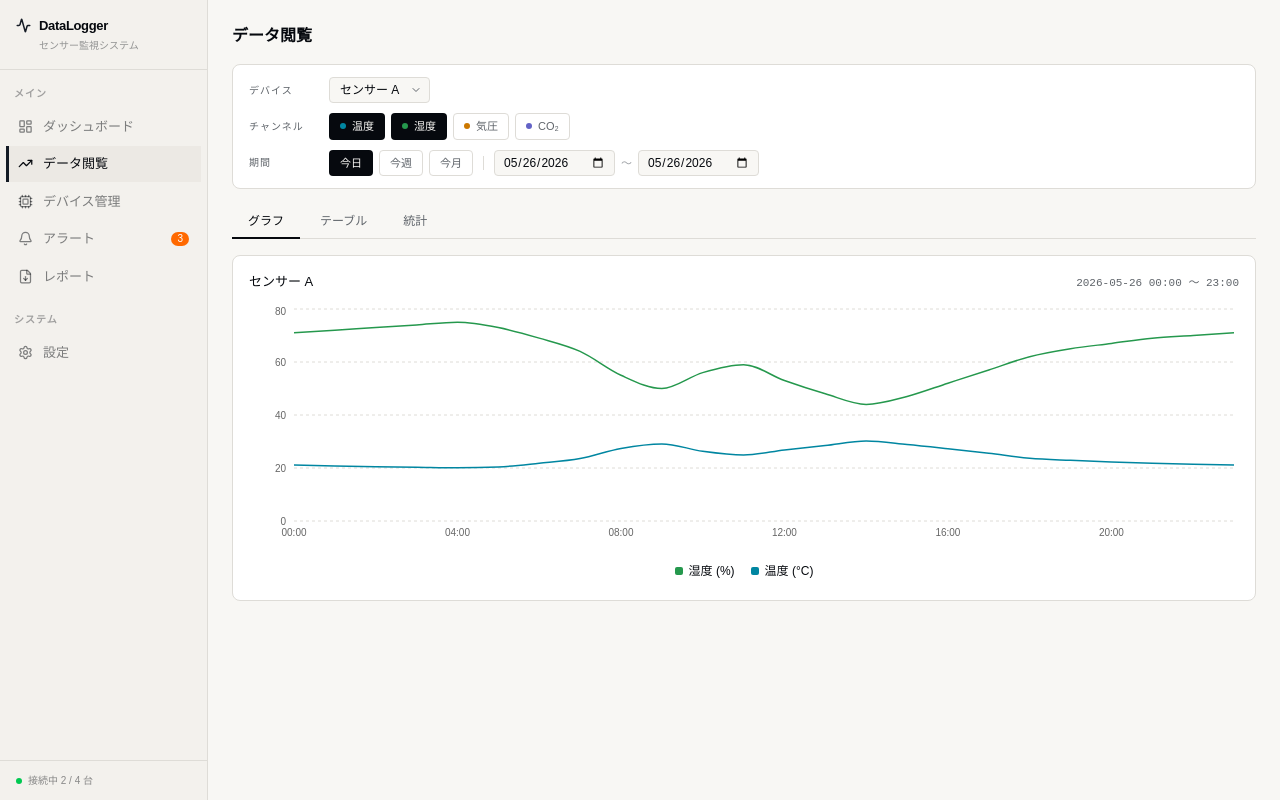
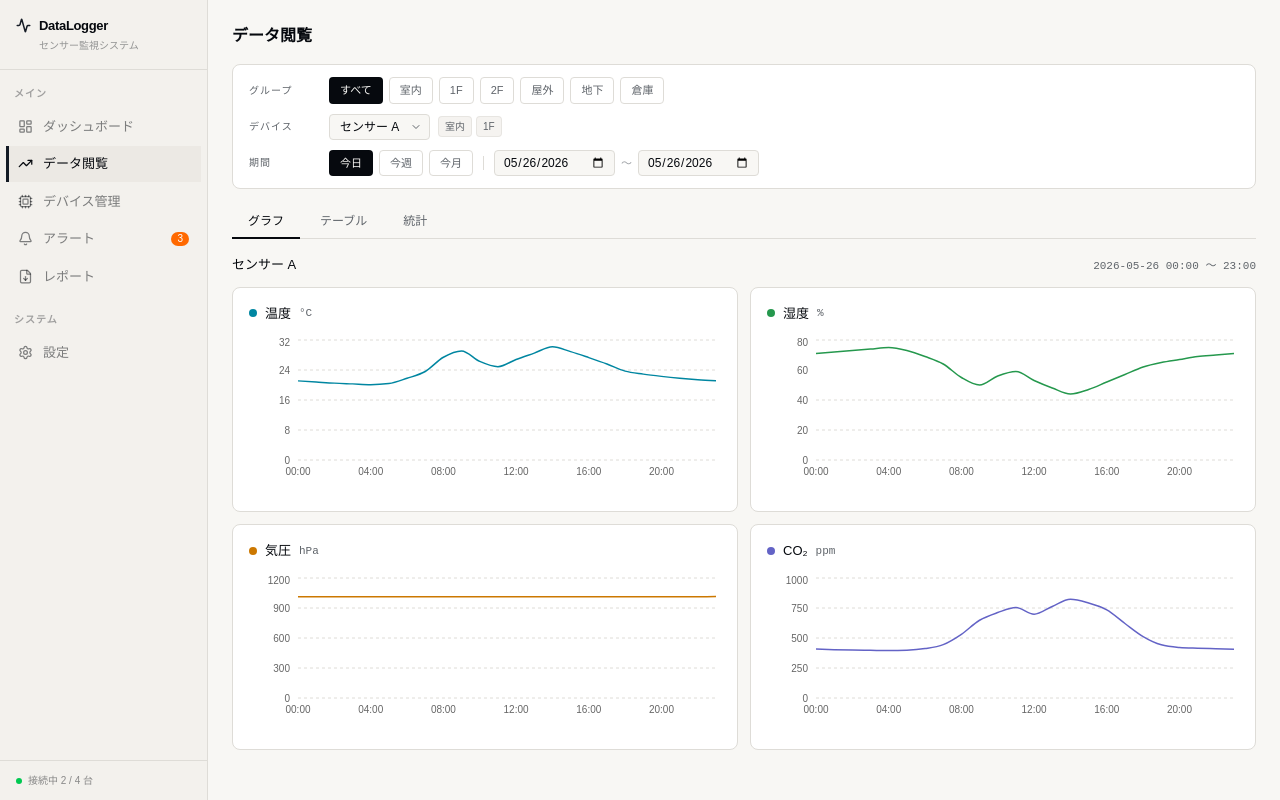
Before and after one commit to mitsuiJao/dashboard, a React (Vite) app: page / in a window 1280 px wide. Both pictures are taken after a click on the button "データ閲覧". Built offline with nearby package versions, Linux system fonts and the light colour scheme.

Commit message:
graph bunri

```diff
--- a/data/devices.json
+++ b/data/devices.json
@@ -8,6 +8,7 @@
     "status": "online",
     "lastComm": "2026-05-26 14:32:05",
     "lastCommRelative": "2分前",
+    "tags": ["室内", "1F"],
     "channels": [
       { "name": "温度",  "unit": "°C",  "min": 0,   "max": 50   },
       { "name": "湿度",  "unit": "%",   "min": 0,   "max": 100  },
@@ -29,6 +30,7 @@
     "status": "online",
     "lastComm": "2026-05-26 14:30:12",
     "lastCommRelative": "5分前",
+    "tags": ["室内", "2F"],
     "channels": [
       { "name": "温度", "unit": "°C",  "min": 0,   "max": 50   },
       { "name": "湿度", "unit": "%",   "min": 0,   "max": 100  },
@@ -48,6 +50,7 @@
     "status": "offline",
     "lastComm": "2026-05-26 12:15:33",
     "lastCommRelative": "2時間前",
+    "tags": ["屋外"],
     "channels": [
       { "name": "温度", "unit": "°C",  "min": -20, "max": 60  },
       { "name": "湿度", "unit": "%",   "min": 0,   "max": 100 },
@@ -69,6 +72,7 @@
     "status": "error",
     "lastComm": "2026-05-26 14:01:45",
     "lastCommRelative": "30分前",
+    "tags": ["地下", "倉庫"],
     "channels": [
       { "name": "温度", "unit": "°C", "min": 0, "max": 50  },
       { "name": "湿度", "unit": "%",  "min": 0, "max": 100 }
--- a/src/pages/DataView.tsx
+++ b/src/pages/DataView.tsx
@@ -4,8 +4,6 @@ import {
   ChartContainer,
   ChartTooltip,
   ChartTooltipContent,
-  ChartLegend,
-  ChartLegendContent,
 } from "@/components/ui/chart"
 import type { ChartConfig } from "@/components/ui/chart"
 import { Button } from "@/components/ui/button"
@@ -40,7 +38,15 @@ const ALL_CHANNELS = [
   { key: "rainfall",  label: "雨量",  unit: "mm",  chartIdx: 4 },
 ]
 
-const DEVICES = devicesJson.map(d => d.name)
+const chartConfig: ChartConfig = {
+  temp:      { label: "温度 (°C)",   color: "var(--chart-1)" },
+  humidity:  { label: "湿度 (%)",    color: "var(--chart-2)" },
+  pressure:  { label: "気圧 (hPa)", color: "var(--chart-3)" },
+  co2:       { label: "CO₂ (ppm)", color: "var(--chart-5)" },
+  windSpeed: { label: "風速 (m/s)", color: "var(--chart-3)" },
+  rainfall:  { label: "雨量 (mm)",  color: "var(--chart-4)" },
+}
+
 const PAGE_SIZE = 10
 
 const pillClass = (active: boolean) =>
@@ -50,21 +56,35 @@ const pillClass = (active: boolean) =>
       : "border-border text-muted-foreground hover:text-foreground hover:border-foreground/40"
   }`
 
-const chartConfig: ChartConfig = {
-  temp:      { label: "温度 (°C)",   color: "var(--chart-1)" },
-  humidity:  { label: "湿度 (%)",    color: "var(--chart-2)" },
-  pressure:  { label: "気圧 (hPa)", color: "var(--chart-3)" },
-  co2:       { label: "CO₂ (ppm)", color: "var(--chart-5)" },
-  windSpeed: { label: "風速 (m/s)", color: "var(--chart-3)" },
-  rainfall:  { label: "雨量 (mm)",  color: "var(--chart-4)" },
-}
+// Collect all unique tags across devices
+const ALL_TAGS = Array.from(
+  new Set(devicesJson.flatMap(d => (d as typeof d & { tags?: string[] }).tags ?? []))
+)
 
 export default function DataView() {
   const [activeTab, setActiveTab] = useState<"graph" | "table" | "stats">("graph")
+  const [selectedTag, setSelectedTag] = useState<string | null>(null)
   const [selectedDevice, setSelectedDevice] = useState<string>("センサー A")
-  const [selectedChannels, setSelectedChannels] = useState<string[]>(["temp", "humidity"])
   const [selectedPeriod, setSelectedPeriod] = useState<"今日" | "今週" | "今月">("今日")
   const [tablePage, setTablePage] = useState(0)
+
+  // Devices filtered by selected tag
+  const filteredDevices = useMemo(() => {
+    if (!selectedTag) return devicesJson.map(d => d.name)
+    return devicesJson
+      .filter(d => ((d as typeof d & { tags?: string[] }).tags ?? []).includes(selectedTag))
+      .map(d => d.name)
+  }, [selectedTag])
+
+  // When tag filter changes, reset device if current one isn't in filtered list
+  useEffect(() => {
+    if (!filteredDevices.includes(selectedDevice)) {
+      setSelectedDevice(filteredDevices[0] ?? "センサー A")
+    }
+  }, [filteredDevices, selectedDevice])
+
+  const currentDevice = devicesJson.find(d => d.name === selectedDevice)
+  const currentTags = (currentDevice as typeof currentDevice & { tags?: string[] })?.tags ?? []
 
   const currentReading = readingsMap[selectedDevice]
   const graphData      = currentReading?.data ?? []
@@ -77,21 +97,11 @@ export default function DataView() {
   const CHANNELS = ALL_CHANNELS.filter(c => availableKeys.includes(c.key))
 
   useEffect(() => {
-    setSelectedChannels(prev => {
-      const kept = prev.filter(c => availableKeys.includes(c))
-      return kept.length > 0 ? kept : availableKeys.slice(0, 2)
-    })
     setTablePage(0)
-  }, [selectedDevice, availableKeys])
-
-  function toggleChannel(c: string) {
-    setSelectedChannels(prev => prev.includes(c) ? prev.filter(x => x !== c) : [...prev, c])
-  }
+  }, [selectedDevice])
 
   const totalPages = Math.ceil(graphData.length / PAGE_SIZE)
   const pageRows   = graphData.slice(tablePage * PAGE_SIZE, (tablePage + 1) * PAGE_SIZE)
-
-  const activeGraphChannels = ALL_CHANNELS.filter(c => selectedChannels.includes(c.key) && availableKeys.includes(c.key))
 
   return (
     <div className="p-6 space-y-4">
@@ -99,38 +109,60 @@ export default function DataView() {
 
       {/* Filter bar */}
       <div className="border border-border rounded-lg bg-card px-4 py-3 space-y-2.5">
+
+        {/* Group tag filter */}
+        <div className="flex items-center gap-3">
+          <span className="text-[10px] text-muted-foreground font-medium uppercase tracking-widest w-[68px] flex-shrink-0">グループ</span>
+          <div className="flex gap-1.5 flex-wrap">
+            <button
+              onClick={() => setSelectedTag(null)}
+              className={pillClass(selectedTag === null)}
+            >
+              すべて
+            </button>
+            {ALL_TAGS.map(tag => (
+              <button
+                key={tag}
+                onClick={() => setSelectedTag(prev => prev === tag ? null : tag)}
+                className={pillClass(selectedTag === tag)}
+              >
+                {tag}
+              </button>
+            ))}
+          </div>
+        </div>
+
+        {/* Device selector */}
         <div className="flex items-center gap-3">
           <span className="text-[10px] text-muted-foreground font-medium uppercase tracking-widest w-[68px] flex-shrink-0">デバイス</span>
+          <div className="flex items-center gap-2">
             <div className="relative">
               <select
                 value={selectedDevice}
                 onChange={e => setSelectedDevice(e.target.value)}
                 className="appearance-none text-xs border border-border rounded px-2.5 py-1 pr-7 bg-background focus:outline-none focus:ring-1 focus:ring-ring cursor-pointer"
               >
-              {DEVICES.map(d => (
+                {filteredDevices.map(d => (
                   <option key={d} value={d}>{d}</option>
                 ))}
               </select>
               <ChevronDown size={12} className="absolute right-2 top-1/2 -translate-y-1/2 pointer-events-none text-muted-foreground" />
             </div>
-        </div>
-
-        <div className="flex items-center gap-3">
-          <span className="text-[10px] text-muted-foreground font-medium uppercase tracking-widest w-[68px] flex-shrink-0">チャンネル</span>
-          <div className="flex gap-1.5">
-            {CHANNELS.map(c => (
-              <button
-                key={c.key}
-                onClick={() => toggleChannel(c.key)}
-                className={`${pillClass(selectedChannels.includes(c.key))} flex items-center gap-1.5`}
+            {/* Current device tags */}
+            <div className="flex gap-1">
+              {currentTags.map(tag => (
+                <span
+                  key={tag}
+                  className="text-[10px] px-1.5 py-0.5 rounded border border-border/60 bg-muted/60 text-muted-foreground"
                 >
-                <span className="w-1.5 h-1.5 rounded-full flex-shrink-0" style={{ backgroundColor: `var(--chart-${c.chartIdx})` }} />
-                {c.label}
-              </button>
+                  {tag}
+                </span>
               ))}
             </div>
           </div>
+        </div>
 
+        {/* Period */}
         <div className="flex items-center gap-3">
           <span className="text-[10px] text-muted-foreground font-medium uppercase tracking-widest w-[68px] flex-shrink-0">期間</span>
           <div className="flex items-center gap-1.5">
@@ -169,27 +201,60 @@ export default function DataView() {
         </div>
 
         <div className="pt-4">
+          {/* Graph tab — one chart per channel */}
           {activeTab === "graph" && (
-            <div className="border border-border rounded-lg p-4 bg-card">
-              <div className="flex items-baseline justify-between mb-3">
+            <div className="space-y-3">
+              <div className="flex items-baseline justify-between">
                 <p className="text-[13px] font-medium">{selectedDevice}</p>
                 <p className="text-[11px] text-muted-foreground font-mono">{currentReading?.date}  00:00 〜 23:00</p>
               </div>
-              <ChartContainer config={chartConfig} className="aspect-auto h-[280px]">
+              <div className="grid grid-cols-1 xl:grid-cols-2 gap-3">
+                {CHANNELS.map(c => {
+                  const cfg: ChartConfig = { [c.key]: chartConfig[c.key] }
+                  return (
+                    <div key={c.key} className="border border-border rounded-lg p-4 bg-card">
+                      <div className="flex items-center gap-2 mb-3">
+                        <span
+                          className="w-2 h-2 rounded-full flex-shrink-0"
+                          style={{ backgroundColor: `var(--chart-${c.chartIdx})` }}
+                        />
+                        <span className="text-[13px] font-medium">{c.label}</span>
+                        <span className="text-[11px] text-muted-foreground font-mono">{c.unit}</span>
+                      </div>
+                      <ChartContainer config={cfg} className="aspect-auto h-[160px]">
                         <LineChart data={graphData}>
                           <CartesianGrid strokeDasharray="3 3" vertical={false} stroke="var(--border)" />
-                  <XAxis dataKey="time" tick={{ fontSize: 10 }} tickLine={false} axisLine={false} interval={3} />
-                  <YAxis tick={{ fontSize: 10 }} tickLine={false} axisLine={false} width={40} />
+                          <XAxis
+                            dataKey="time"
+                            tick={{ fontSize: 10 }}
+                            tickLine={false}
+                            axisLine={false}
+                            interval={3}
+                          />
+                          <YAxis
+                            tick={{ fontSize: 10 }}
+                            tickLine={false}
+                            axisLine={false}
+                            width={44}
+                          />
                           <ChartTooltip content={<ChartTooltipContent indicator="line" />} />
-                  <ChartLegend content={<ChartLegendContent />} />
-                  {activeGraphChannels.map(c => (
-                    <Line key={c.key} type="monotone" dataKey={c.key} stroke={`var(--color-${c.key})`} strokeWidth={1.5} dot={false} />
-                  ))}
+                          <Line
+                            type="monotone"
+                            dataKey={c.key}
+                            stroke={`var(--color-${c.key})`}
+                            strokeWidth={1.5}
+                            dot={false}
+                          />
                         </LineChart>
                       </ChartContainer>
                     </div>
+                  )
+                })}
+              </div>
+            </div>
           )}
 
+          {/* Table tab */}
           {activeTab === "table" && (
             <div className="border border-border rounded-lg bg-card overflow-hidden">
               <table className="w-full">
@@ -232,6 +297,7 @@ export default function DataView() {
             </div>
           )}
 
+          {/* Stats tab */}
           {activeTab === "stats" && (
             <div className="border border-border rounded-lg bg-card overflow-hidden">
               <table className="w-full">
```
Lines whose indentation alone changed are shown as unchanged.
